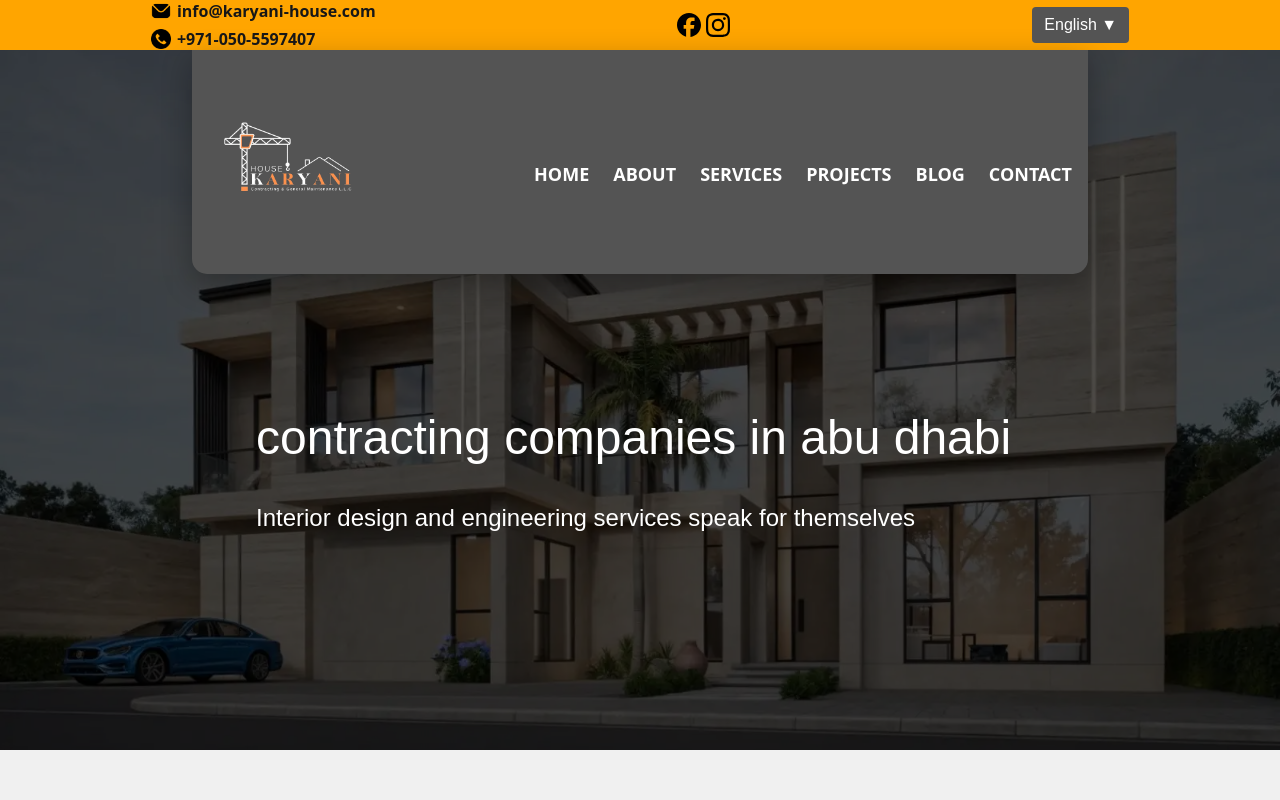
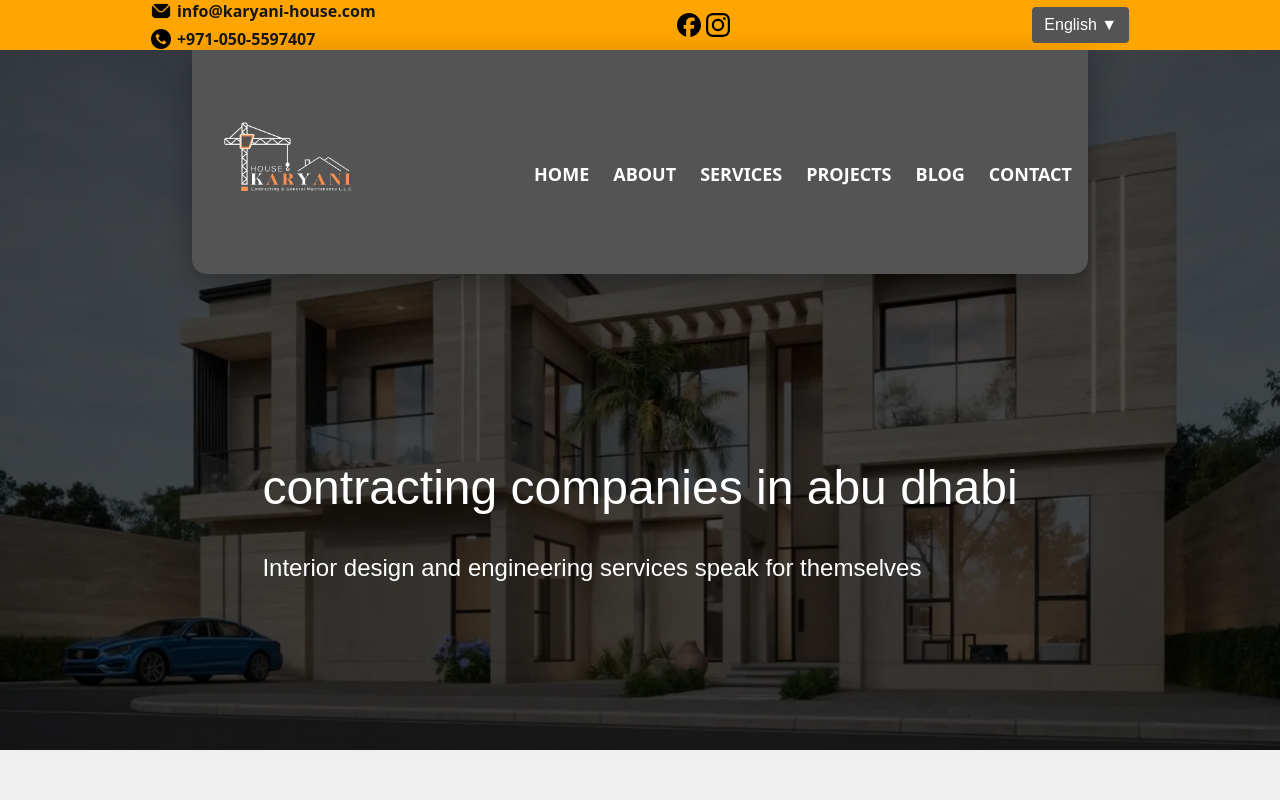
Before and after one commit to asmaa-kashef/karyaniwebsitenext, a Next.js app: page /about in a window 1280 px wide. Shown: the top 800 px of the page. Built offline with nearby package versions, Linux system fonts and the light colour scheme.

Commit message:
Update About page sections

```diff
--- a/components/AboutBanner/AboutBanner.module.css
+++ b/components/AboutBanner/AboutBanner.module.css
@@ -32,9 +32,9 @@
     display: flex;
     flex-direction: column;
     color: white;
-    margin-top: 200px;
+    margin-top: 300px;
     z-index: 1;
-    width:60%;
+    padding:25px;
     align-items:flex-start;
 }
     .textWrapper h1 {
```
